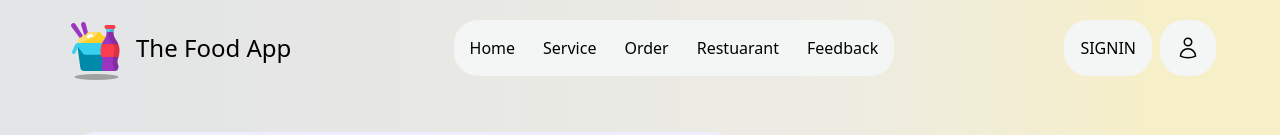
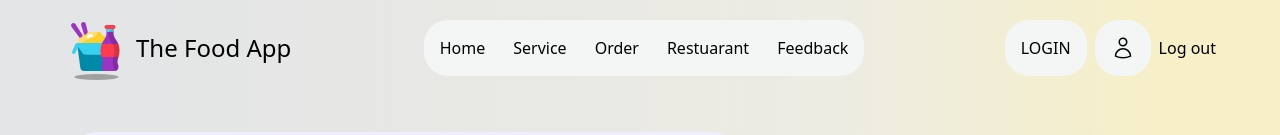
Before and after one commit to prabashwara65/The-Food-Hub, a React (Vite) app in the folder Frontend/: page / in a window 1280 px wide. Shown: the top 135 px of the page. Built offline with nearby package versions, Linux system fonts and the light colour scheme; no server answers.

Commit message:
logout was fixed

```diff
--- a/Frontend/Components/Navbar.jsx
+++ b/Frontend/Components/Navbar.jsx
@@ -2,7 +2,10 @@ import React from "react";
 import { Link } from "react-router-dom";
 import { useSelector } from "react-redux";
 
-const Navbar = () => {
+const Navbar = ( { onHandleLogOut } ) => {
+
+  // const handleLogOut = props.handleLogOut;
+
   const user = useSelector((state) => state.user.user);
   const isLoggedIn = !!user?.name && !!user?.email;
 
@@ -35,7 +38,7 @@ const Navbar = () => {
             </Link>
           )}
           <button className="p-4 bg-[#F4F6F6] rounded-3xl font-extralight">
-            {isLoggedIn ? `Hi, ${user.name}` : 'SIGNIN'}
+            {isLoggedIn ? `Hi, ${user.name}` : <Link to="/login"> LOGIN</Link>}
           </button>
           <button className="p-4 bg-[#F4F6F6] rounded-3xl">
             <svg
@@ -45,6 +48,7 @@ const Navbar = () => {
               strokeWidth={1.5}
               stroke="currentColor"
               className="size-6 font-extralight"
+
             >
               <path
                 strokeLinecap="round"
@@ -53,6 +57,9 @@ const Navbar = () => {
               />
             </svg>
           </button>
+          <button onClick={onHandleLogOut}>
+              Log out
+          </button>
         </div>
       </div>
     </div>
--- a/Frontend/Pages/Prabashwara/Home.jsx
+++ b/Frontend/Pages/Prabashwara/Home.jsx
@@ -6,7 +6,8 @@ import Navbar from "../../Components/Navbar";
 import Footer from "../../Components/Footer";
 import SearchBar from "../../Components/SearchBar";
 import HomeCard from "../../Components/HomeCard"
-import {Link} from "react-router-dom";
+import { Link } from "react-router-dom";
+// import { clearUser } from '../../ReduxToolKit/userSlice'
 
 const Home = () => {
   //for search function (hasara)
@@ -16,6 +17,8 @@ const Home = () => {
   const [menus, setMenus] = useState([]);
 
   const user = useSelector((state) => state.user.user);
+
+  const dispatch = useDispatch();
 
  useEffect(() => {
   const delayDebounce = setTimeout(() => {
@@ -65,11 +68,17 @@ const Home = () => {
    fetchMenus();
  }, []);
 
+ const handleLogOut = () => {
+  dispatch(clearUser())
+  console.log("account cleared")
+
+ }
+
 
   return (
     <div>
       <div className="min-h-screen px-12 bg-linear-to-r from-[#E3E5E6] from-10% via-[#EDECE3] via-65% to-[#F6EFC8] to-90%">
-      <Navbar />
+      <Navbar onHandleLogOut={handleLogOut}/>
       <div className="h-full mx-auto">
         <div className="container flex mx-auto py-8 justify-between items-end ">
           {/* Search bar */}
```
